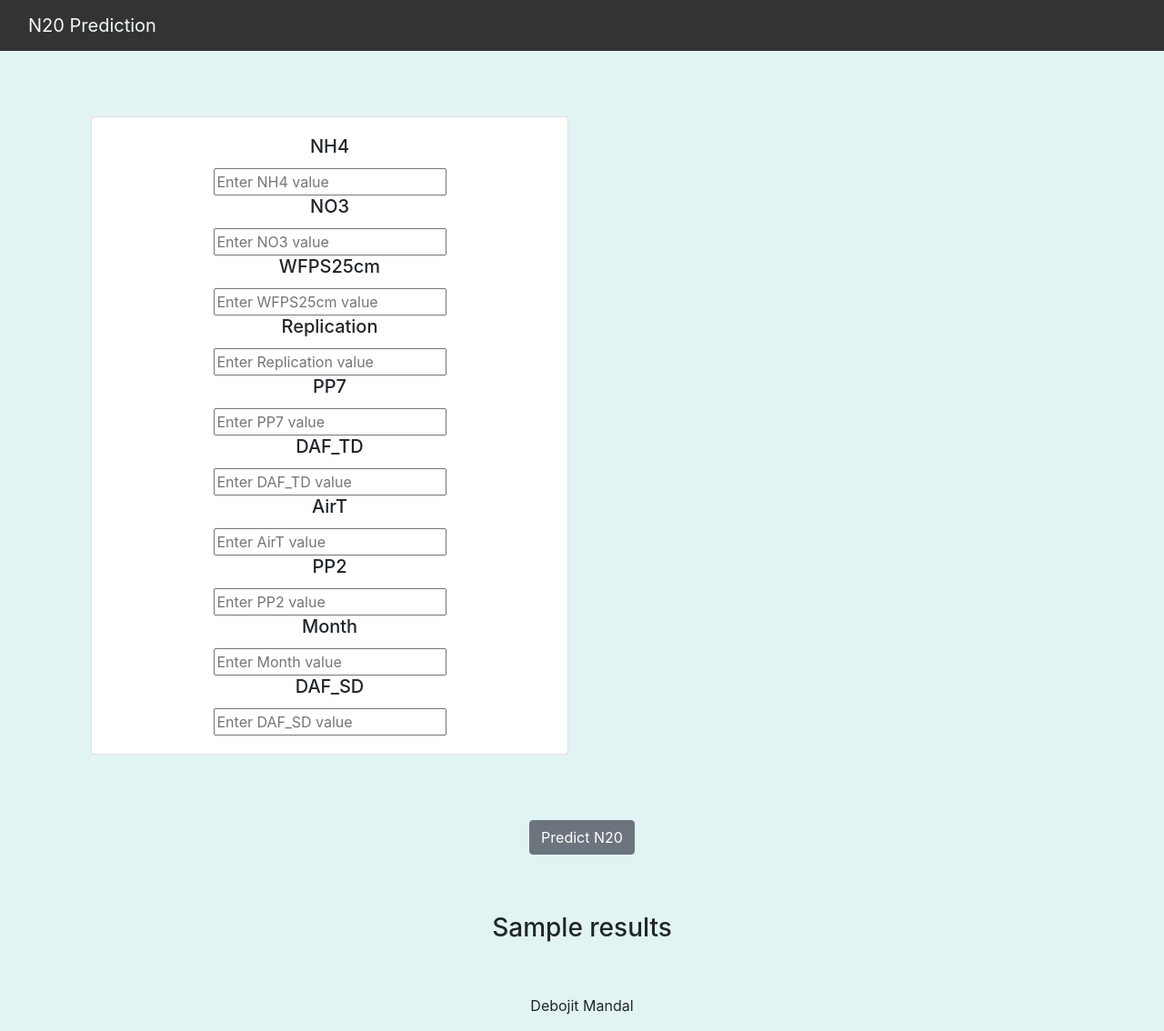
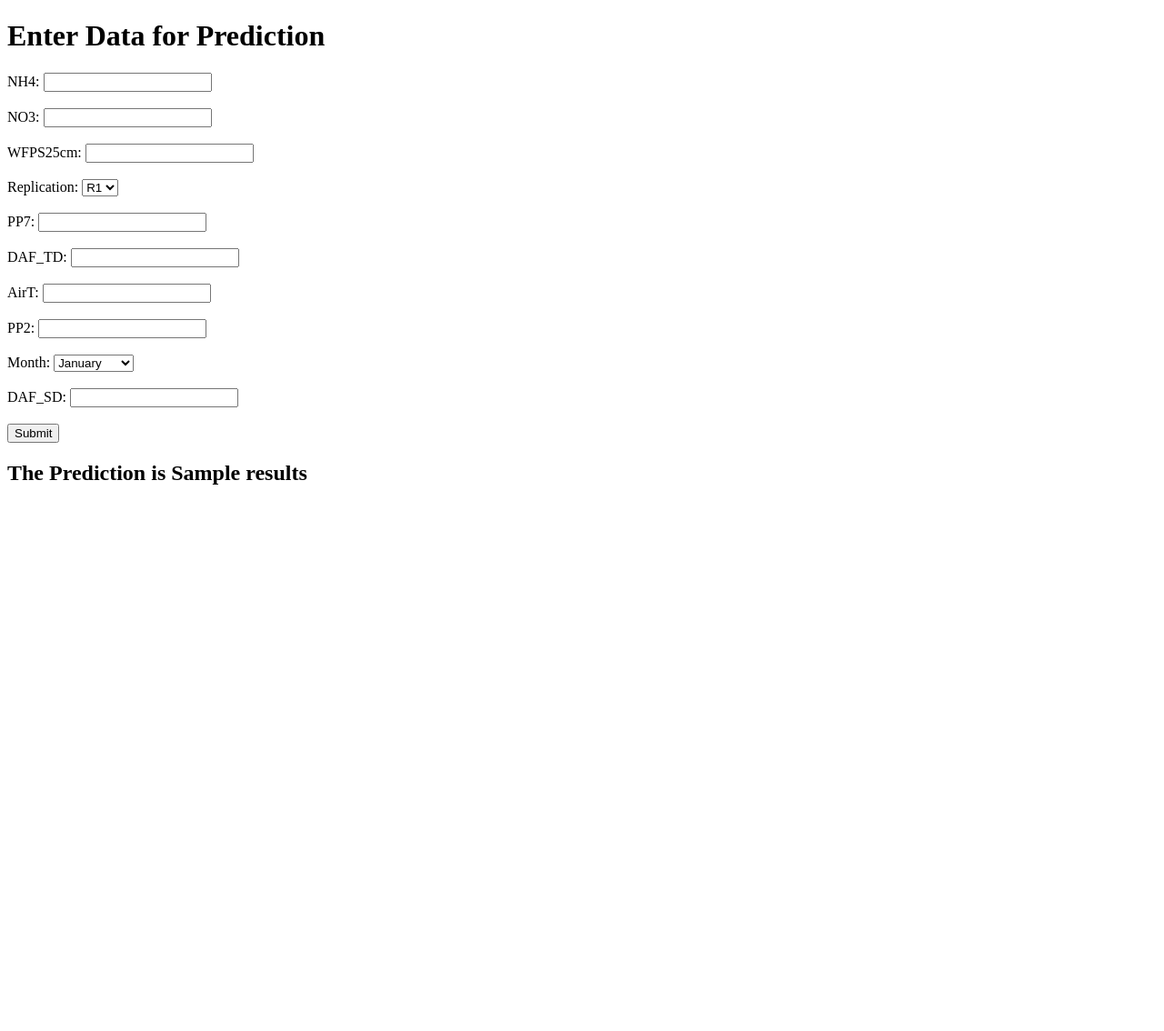
Before and after one commit to gbiamgaurav/Agri_N20_prediction, a Flask app: template templates/home.html in a window 1280 px wide. Shown: the whole page at 91% size. After the commit the page ends 533 px from the top, so only its background shows below. Run offline with Flask 3, Linux system fonts and the light colour scheme; the template is opened without the code that fills it: most values are stand-ins (such as "Sample title", 1, 10 or a date in 2020); some libraries are stand-ins or nearby versions.

Commit message:
changes done

```diff
--- a/app.py
+++ b/app.py
@@ -1,12 +1,13 @@
 from flask import Flask,request,render_template
 import numpy as np
 import pandas as pd
-
 from sklearn.preprocessing import RobustScaler
 from src.pipeline.predict_pipeline import CustomData,PredictPipeline
-#from src.logger import logging
+from src.logger import logging
 
-app=Flask(__name__)
+application = Flask(__name__)
+
+app=application
 
 ## Route for a home page
 
@@ -33,6 +34,7 @@ def predict_datapoint():
             DAF_SD=request.form.get('DAF_SD'),
 
         )
+
         pred_df=data.get_data_as_data_frame()
         print(pred_df)
 
@@ -42,4 +44,4 @@ def predict_datapoint():
 
 
 if __name__ == "__main__":
-    app.run(host='0.0.0.0', port=5000, debug=True)
+    app.run(host='0.0.0.0', debug=True)
--- a/src/components/data_ingestion.py
+++ b/src/components/data_ingestion.py
@@ -23,7 +23,7 @@ class DataIngestion:
     def initiate_data_ingestion(self):
         logging.info("Entered the data ingestion method or component")
         try:
-            df = pd.read_csv("notebook\data\dataset.csv")
+            df = pd.read_csv("notebook/data/dataset.csv")
             logging.info('Read the dataset as dataframe')
 
             df = df.drop(columns=["VegType",
--- a/templates/home.html
+++ b/templates/home.html
@@ -1,88 +1,64 @@
-<html lang="en">
+<!DOCTYPE html>
+<html>
 <head>
-    <meta charset="UTF-8">
-    <meta name="viewport" content="width=device-width, initial-scale=1.0">
-    <title>N20 Prediction</title>
+    <title>Home</title>
+</head>
+<body>
+    <h1>Enter Data for Prediction</h1>
+    <form action="/predict_datapoint" method="post">
+        <label for="NH4">NH4:</label>
+        <input type="text" id="NH4" name="NH4" required><br><br>
 
-    <!-- BootStrap -->
-    <link rel="stylesheet" href="https://stackpath.bootstrapcdn.com/bootstrap/4.5.0/css/bootstrap.min.css"
-        integrity="sha384-9aIt2nRpC12Uk9gS9baDl411NQApFmC26EwAOH8WgZl5MYYxFfc+NcPb1dKGj7Sk" crossorigin="anonymous">
+        <label for="NO3">NO3:</label>
+        <input type="text" id="NO3" name="NO3" required><br><br>
 
-    <!-- CSS -->
-    <link rel="stylesheet" href="static/css/styles.css">
-</head>
+        <label for="WFPS25cm">WFPS25cm:</label>
+        <input type="text" id="WFPS25cm" name="WFPS25cm" required><br><br>
 
-<body>
-    <!-- As a heading -->
-    <nav class="navbar navbar-inverse navbar-fixed-top">
-        <div class="container-fluid">
-            <div class="navbar-header">
-                <a class="navbar-brand" href="/">N20 Prediction</a>
-            </div>
-        </div>
-    </nav>
+        <label for="Replication">Replication:</label>
+        <select id="Replication" name="Replication" required>
+            <option value="R1">R1</option>
+            <option value="R2">R2</option>
+            <option value="R3">R3</option>
+            <option value="R4">R4</option>
+            <option value="R5">R5</option>
+        </select><br><br>
 
-    <br><br><br>
+        <label for="PP7">PP7:</label>
+        <input type="text" id="PP7" name="PP7" required><br><br>
 
-    <div class="container">
-        <form action="{{ url_for('predict_n20')}}" method="post">
-            <div class="col-sm-6">
-                <div class="card">
-                    <div class="card-body">
-                        <h5 class="card-title">NH4</h5>
-                        <input type="number" name="NH4" step="0.01" placeholder="Enter NH4 value">
+        <label for="DAF_TD">DAF_TD:</label>
+        <input type="text" id="DAF_TD" name="DAF_TD" required><br><br>
 
-                        <h5 class="card-title">NO3</h5>
-                        <input type="number" name="NO3" step="0.01" placeholder="Enter NO3 value">
+        <label for="AirT">AirT:</label>
+        <input type="text" id="AirT" name="AirT" required><br><br>
 
-                        <h5 class="card-title">WFPS25cm</h5>
-                        <input type="number" name="WFPS25cm" step="0.01" placeholder="Enter WFPS25cm value">
+        <label for="PP2">PP2:</label>
+        <input type="text" id="PP2" name="PP2" required><br><br>
 
-                        <h5 class="card-title">Replication</h5>
-                        <input type="number" name="Replication" placeholder="Enter Replication value">
+        <label for="Month">Month:</label>
+        <select id="Month" name="Month" required>
+            <option value="January">January</option>
+            <option value="February">February</option>
+            <option value="March">March</option>
+            <option value="April">April</option>
+            <option value="May">May</option>
+            <option value="June">June</option>
+            <option value="July">July</option>
+            <option value="August">August</option>
+            <option value="September">September</option>
+            <option value="October">October</option>
+            <option value="November">November</option>
+            <option value="December">December</option>
+        </select><br><br>
 
-                        <h5 class="card-title">PP7</h5>
-                        <input type="number" name="PP7" step="0.01" placeholder="Enter PP7 value">
+        <label for="DAF_SD">DAF_SD:</label>
+        <input type="text" id="DAF_SD" name="DAF_SD" required><br><br>
 
-                        <h5 class="card-title">DAF_TD</h5>
-                        <input type="number" name="DAF_TD" step="0.01" placeholder="Enter DAF_TD value">
-
-                        <h5 class="card-title">AirT</h5>
-                        <input type="number" name="AirT" step="0.01" placeholder="Enter AirT value">
-
-                        <h5 class="card-title">PP2</h5>
-                        <input type="number" name="PP2" step="0.01" placeholder="Enter PP2 value">
-
-                        <h5 class="card-title">Month</h5>
-                        <input type="number" name="Month" placeholder="Enter Month value">
-
-                        <h5 class="card-title">DAF_SD</h5>
-                        <input type="number" name="DAF_SD" step="0.01" placeholder="Enter DAF_SD value">
-                    </div>
-                </div>
-            </div>
-
-            <br><br><br>
-            <!-- Submit -->
-            <input type="submit" value="Predict N20" class="btn btn-secondary">
-        </form>
-
-        <br><br>
-        <h3>{{ results }}</h3>
-
-        <br><br>
-        <p>Debojit Mandal</p>
-    </div>
-
-    <!-- JavaScript -->
-    <script src="https://code.jquery.com/jquery-3.5.1.slim.min.js"
-        integrity="sha384-DfXdz2htPH0lsSSs5nCTpuj/zy4C+OGpamoFVy38MVBnE+IbbVYUew+OrCXaRkfj"
-        crossorigin="anonymous"></script>
-    <script src="https://cdn.jsdelivr.net/npm/popper.js@1.16.0/dist/umd/popper.min.js"
-        integrity="sha384-Q6E9RHvbIyZFJoft+2mJbHaEWldlvI9IOYy5n3zV9zzTtmI3UksdQRVvoxMfooAo"
-        crossorigin="anonymous"></script>
-    <script src="https://stackpath.bootstrapcdn.com/bootstrap/4.5.0/js/bootstrap.min.js"
-        integrity="sha384-OgVRvuATP1z7JjHLkuOU7Xw704+h835Lr+6QL9UvYjZE3Ipu6Tp75j7Bh/kR0JKI"
-        crossorigin="anonymous"></script>
+        <input type="submit" value="Submit">
+    </form>
+    <h2>
+        The Prediction is {{results}}
+    </h2>
 </body>
 </html>
```
Also changed, not shown: src/pipeline/predict_pipeline.py (+4 -5 lines).
